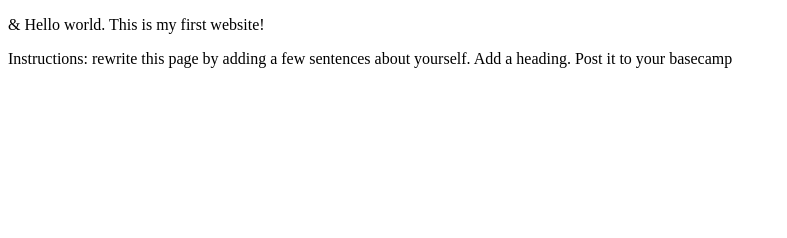
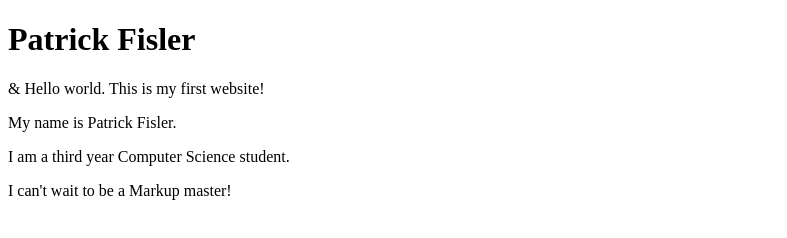
Before and after one commit to emmecche/itmd-361, a plain HTML site: page lab-1/index.html in a window 1280 px wide. Shown: the whole page, without its empty margins (0-787 px from the left). Drawn offline with Linux system fonts and the light colour scheme.

Commit message:
updating index.html to actually complete the lab

```diff
--- a/lab-1/index.html
+++ b/lab-1/index.html
@@ -5,7 +5,10 @@
   <title>ITMD-361 Internet Technologies and Web Design</title>
 </head>
 <body>
+  <h1>Patrick Fisler</h1>
   <p>&amp; Hello world. This is my first website!</p>
-  <p>Instructions: rewrite this page by adding a few sentences about yourself. Add a heading. Post it to your basecamp</p>
+  <p>My name is Patrick Fisler.</p>
+  <p>I am a third year Computer Science student.</p>
+  <p>I can't wait to be a Markup master!</p>
 </body>
 </html>
```
